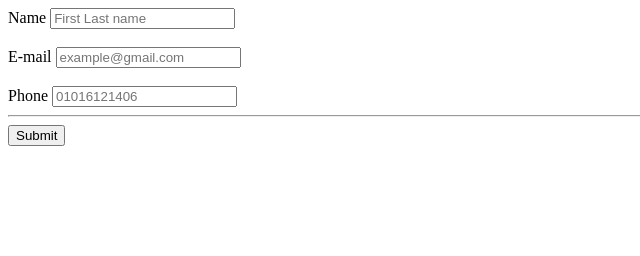
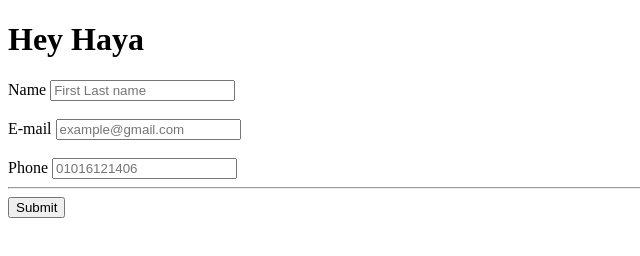
Before and after one commit to Doaa-Mahdy/Registration-Form, a plain HTML site: page index.html in a window 1280 px wide. Shown: the whole page, without its empty margins (0-640 px from the left). Drawn offline with Linux system fonts and the light colour scheme.

Commit message:
Update index.html

```diff
--- a/index.html
+++ b/index.html
@@ -6,7 +6,7 @@
     <title>Form</title>
 </head>
 <body>
-
+<h1> Hey Haya </h1>
 <form action="https://getform.io/f/6a75c311-043c-4d25-84f7-c3b321d5b67f" method="post">
     <label for="name">Name</label>
     <input type="text" name="name"placeholder="First Last name" required>
```
